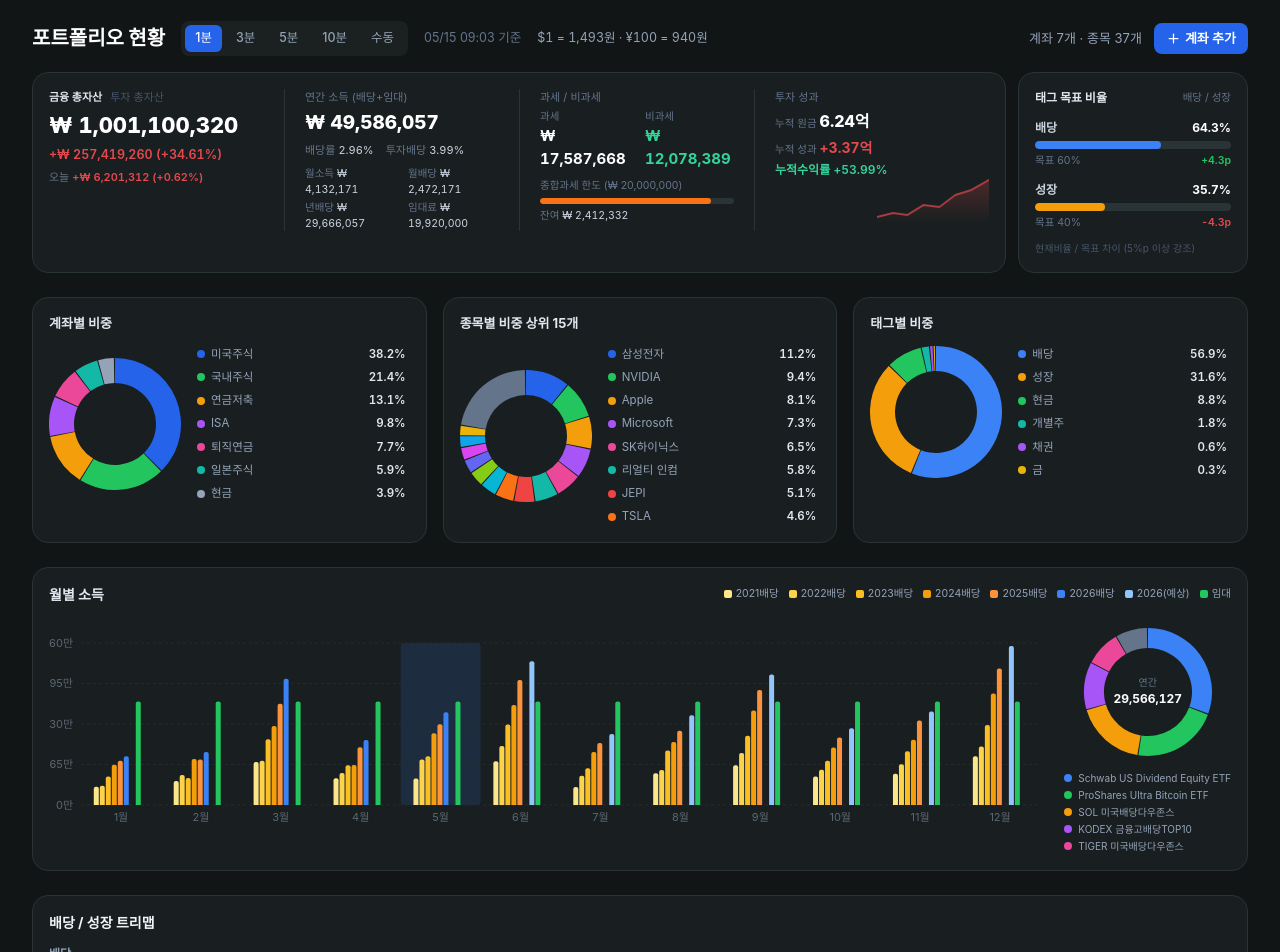
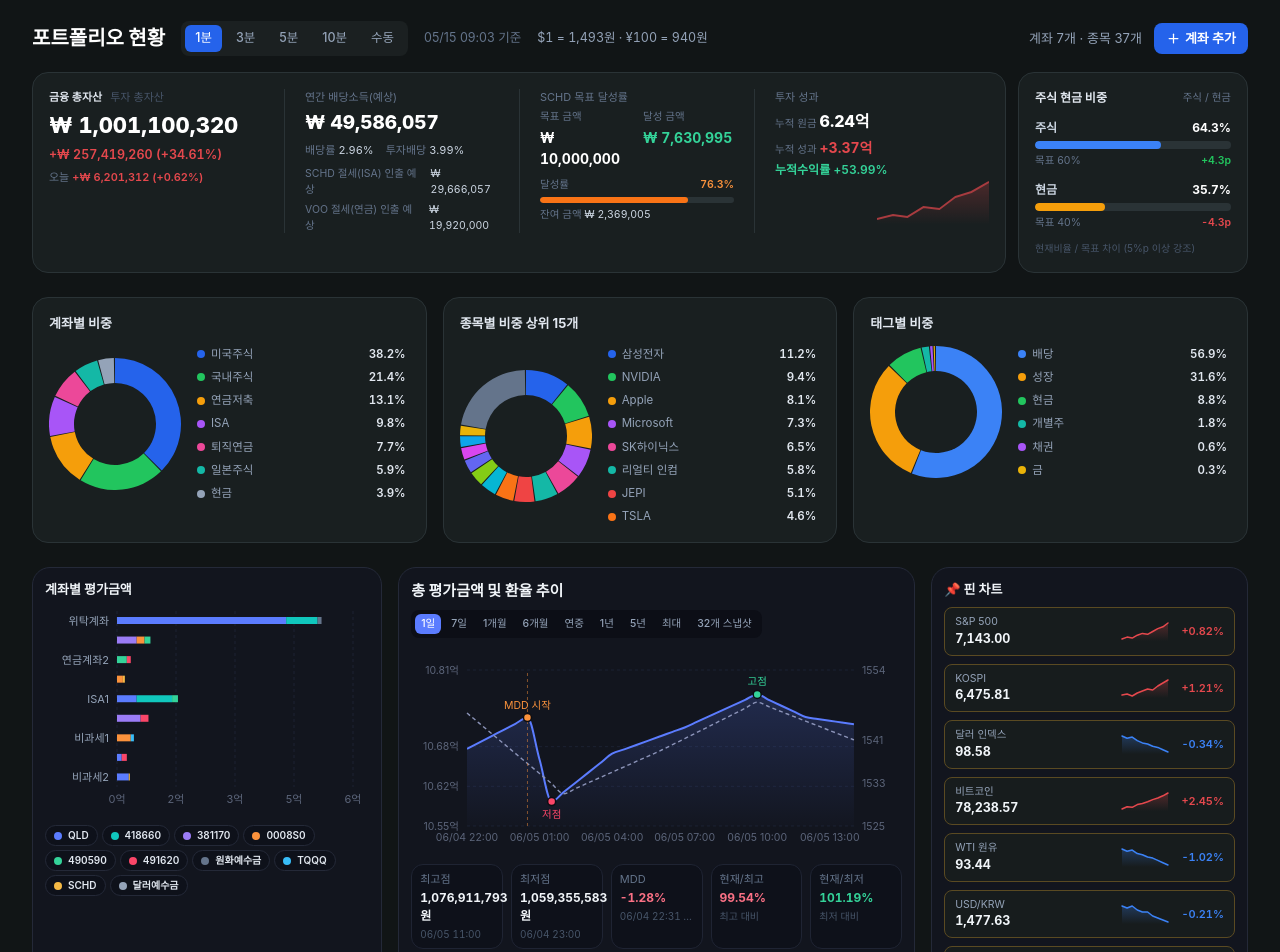
Before and after one commit to cococute88/gorani_vercel, a Next.js app: page /portfolio in a window 1280 px wide. Shown: the part 60-1012 px from the top of the page. Built offline with nearby package versions, Linux system fonts and the light colour scheme; a web font is replaced by a local one.

Commit message:
Remodel portfolio dashboards

```diff
--- a/app/portfolio/page.tsx
+++ b/app/portfolio/page.tsx
@@ -6,10 +6,11 @@ import TopNav from "@/components/TopNav";
 import MiniTickerCard from "@/components/MiniTickerCard";
 import PortfolioSummary from "@/components/PortfolioSummary";
 import DonutChartCard from "@/components/DonutChartCard";
-import MonthlyIncomeChart from "@/components/MonthlyIncomeChart";
 import WatchlistRow from "@/components/WatchlistRow";
 import AssetAccountCards from "@/components/AssetAccountCards";
 import TreemapMock from "@/components/TreemapMock";
+import QldAccountBarChart from "@/components/qld/QldAccountBarChart";
+import QldValueFxChart from "@/components/qld/QldValueFxChart";
 import {
   PIN_TICKERS,
   PERIOD_BUTTONS,
@@ -92,28 +93,32 @@ export default function PortfolioPage() {
           />
         </section>
 
-        {/* 월별 소득 */}
-        <section className="mb-6">
-          <MonthlyIncomeChart theme="dark" />
+        {/* 하단 주요 대시보드: 계좌별 평가금액 / 총 평가금액 및 환율 추이 / 핀 차트 */}
+        <section className="mb-6 grid min-w-0 grid-cols-1 gap-4 overflow-x-hidden xl:grid-cols-[minmax(0,1.05fr)_minmax(0,1.55fr)_minmax(300px,0.95fr)]">
+          <div className="min-w-0">
+            <QldAccountBarChart compact />
+          </div>
+          <div className="min-w-0">
+            <QldValueFxChart compact />
+          </div>
+          <div className="min-w-0 rounded-[18px] border border-[#242938] bg-[#12151e] p-3">
+            <h2 className="mb-2 text-[13px] font-bold text-slate-100">
+              📌 핀 차트
+            </h2>
+            <div className="grid min-w-0 grid-cols-1 gap-2 sm:grid-cols-2 xl:grid-cols-1 2xl:grid-cols-2">
+              {PIN_TICKERS.map((t) => (
+                <MiniTickerCard key={t.name} ticker={t} theme="dark" />
+              ))}
+            </div>
+          </div>
         </section>
 
-        {/* 하단 영역: 트리맵은 본문 폭을 사용하고, 나머지 위젯은 아래에 배치 */}
+        {/* 기존 하단 콘텐츠 */}
         <section className="grid min-w-0 grid-cols-1 gap-5 overflow-x-hidden">
           <div className="min-w-0 w-full max-w-full">
             <TreemapMock />
           </div>
           <div className="flex min-w-0 flex-col gap-5">
-            {/* 핀 차트 */}
-            <div>
-              <h2 className="mb-3 text-[15px] font-bold text-slate-300">
-                📌 핀 차트
-              </h2>
-              <div className="flex gap-2.5 overflow-x-auto pb-1 no-scrollbar">
-                {PIN_TICKERS.map((t) => (
-                  <MiniTickerCard key={t.name} ticker={t} theme="dark" />
-                ))}
-              </div>
-            </div>
             <WatchlistRow theme="dark" />
             <div>
               <h2 className="mb-3 text-[15px] font-bold text-slate-300">
--- a/components/PortfolioSummary.tsx
+++ b/components/PortfolioSummary.tsx
@@ -80,7 +80,9 @@ function TagTargetRow({
 function DarkSummary() {
   const d = PORTFOLIO_SUMMARY_DARK;
   const upStyle = { color: UP };
-  const barStyle = { width: `${d.taxLimitUsedRate}%` };
+  const schdGoal = d.schdGoal;
+  const schdRate = Math.min((schdGoal.achieved / schdGoal.target) * 100, 100);
+  const schdRemaining = Math.max(schdGoal.target - schdGoal.achieved, 0);
   const principalEok = (d.cumPrincipal / 100000000).toFixed(2);
   const label = "text-[11px] text-slate-500";
   const big = "num font-extrabold text-white";
@@ -115,9 +117,9 @@ function DarkSummary() {
             </span>
           </div>
 
-          {/* 2) 연간 소득 */}
+          {/* 2) 연간 배당소득 */}
           <div className="flex flex-col xl:px-5">
-            <span className={label}>연간 소득 (배당+임대)</span>
+            <span className={label}>연간 배당소득(예상)</span>
             <span className={`${big} mt-1 text-[19px]`}>
               {formatWon(d.annualIncome)}
             </span>
@@ -133,65 +135,52 @@ function DarkSummary() {
                 </span>
               </span>
             </div>
-            <div className="mt-2 grid grid-cols-2 gap-x-3 gap-y-0.5 text-[10.5px] text-slate-500">
+            <div className="mt-2 space-y-1 text-[10.5px] text-slate-500">
+              {d.annualDividendWithdrawalEstimates.map((item) => (
+                <div key={item.name} className="flex justify-between gap-3">
+                  <span>{item.name}</span>
+                  <span className="num text-slate-300">
+                    {formatWon(item.value)}
+                  </span>
+                </div>
+              ))}
+            </div>
+          </div>
+
+          {/* 3) SCHD 목표 달성률 */}
+          <div className="flex flex-col xl:px-5">
+            <span className={label}>SCHD 목표 달성률</span>
+            <div className="mt-1 grid grid-cols-2 gap-x-3 gap-y-1 text-[10.5px] text-slate-500">
               <span>
-                월소득{" "}
-                <span className="num text-slate-300">
-                  {formatWon(d.monthlyIncome)}
+                목표 금액
+                <span className="num mt-0.5 block text-[14px] font-bold text-white">
+                  {formatWon(schdGoal.target)}
                 </span>
               </span>
               <span>
-                월배당{" "}
-                <span className="num text-slate-300">
-                  {formatWon(d.monthlyDividend)}
-                </span>
-              </span>
-              <span>
-                년배당{" "}
-                <span className="num text-slate-300">
-                  {formatWon(d.yearlyDividend)}
-                </span>
-              </span>
-              <span>
-                임대료{" "}
-                <span className="num text-slate-300">
-                  {formatWon(d.rentIncome)}
+                달성 금액
+                <span className="num mt-0.5 block text-[14px] font-bold text-emerald-400">
+                  {formatWon(schdGoal.achieved)}
                 </span>
               </span>
             </div>
-          </div>
-
-          {/* 3) 과세 / 비과세 */}
-          <div className="flex flex-col xl:px-5">
-            <span className={label}>과세 / 비과세</span>
-            <div className="mt-1 flex gap-4">
-              <div>
-                <div className="text-[10.5px] text-slate-500">과세</div>
-                <div className="num text-[15px] font-bold text-white">
-                  {formatWon(d.taxable)}
-                </div>
-              </div>
-              <div>
-                <div className="text-[10.5px] text-slate-500">비과세</div>
-                <div className="num text-[15px] font-bold text-emerald-400">
-                  {formatWon(d.nonTaxable)}
-                </div>
-              </div>
-            </div>
             <div className="mt-2">
-              <div className="mb-1 text-[10.5px] text-slate-500">
-                종합과세 한도 (₩ 20,000,000)
+              <div className="mb-1 flex justify-between text-[10.5px] text-slate-500">
+                <span>달성률</span>
+                <span className="num font-semibold text-orange-400">
+                  {schdRate.toFixed(1)}%
+                </span>
               </div>
               <div className="h-1.5 w-full overflow-hidden rounded-full bg-[#2a3336]">
                 <div
                   className="h-full rounded-full bg-orange-500"
-                  style={barStyle}
+                  style={{ width: `${schdRate}%` }}
                 />
               </div>
               <div className="mt-1 text-[10.5px] text-slate-500">
-                잔여{" "}
+                잔여 금액{" "}
                 <span className="num text-slate-300">
-                  {formatWon(d.taxLimitRemaining)}
+                  {formatWon(schdRemaining)}
                 </span>
               </div>
             </div>
@@ -224,25 +213,25 @@ function DarkSummary() {
         </div>
       </div>
 
-      {/* 오른쪽 태그 목표 비율 카드 */}
+      {/* 오른쪽 주식 현금 비중 카드 */}
       <div className="w-full rounded-2xl border border-[#2a3336] bg-[#191f20] p-4 xl:w-[230px]">
         <div className="mb-3 flex items-center justify-between">
           <span className="text-[12px] font-bold text-slate-200">
-            태그 목표 비율
+            주식 현금 비중
           </span>
-          <span className="text-[10.5px] text-slate-500">배당 / 성장</span>
+          <span className="text-[10.5px] text-slate-500">주식 / 현금</span>
         </div>
         <TagTargetRow
-          name="배당"
-          current={d.tagTargets[0].current}
-          target={d.tagTargets[0].target}
+          name={d.stockCashTargets[0].name}
+          current={d.stockCashTargets[0].current}
+          target={d.stockCashTargets[0].target}
           color="#3b82f6"
         />
         <div className="mt-3">
           <TagTargetRow
-            name="성장"
-            current={d.tagTargets[1].current}
-            target={d.tagTargets[1].target}
+            name={d.stockCashTargets[1].name}
+            current={d.stockCashTargets[1].current}
+            target={d.stockCashTargets[1].target}
             color="#f59e0b"
           />
         </div>
--- a/components/qld/QldAccountBarChart.tsx
+++ b/components/qld/QldAccountBarChart.tsx
@@ -48,15 +48,15 @@ function AccountTooltip({ active, payload, label }: TooltipProps<number, string>
 const fmtXAxis = (v: number) => `${Math.round(v / 100_000_000)}억`;
 
 // 스크린샷 2: 계좌별 평가금액 (종목별 색상 stacked horizontal bar) + 종목 legend chip
-export default function QldAccountBarChart() {
+export default function QldAccountBarChart({ compact = false }: { compact?: boolean } = {}) {
   const keys = QLD_ACCOUNT_STACK_KEYS;
   const lastKey = keys[keys.length - 1].key;
 
   return (
-    <div className="flex h-full flex-col rounded-[18px] border border-[#242938] bg-[#12151e] p-5">
-      <div className="mb-3 text-[15px] font-bold text-slate-100">계좌별 평가금액</div>
+    <div className={`flex h-full flex-col rounded-[18px] border border-[#242938] bg-[#12151e] ${compact ? "p-3" : "p-5"}`}>
+      <div className={`${compact ? "mb-2 text-[13px]" : "mb-3 text-[15px]"} font-bold text-slate-100`}>계좌별 평가금액</div>
 
-      <div className="h-[300px] w-full">
+      <div className={`${compact ? "h-[210px]" : "h-[300px]"} w-full`}>
         <ResponsiveContainer width="100%" height="100%">
           <BarChart data={QLD_ACCOUNT_ROWS} layout="vertical" margin={chartMargin} barCategoryGap={6}>
             <CartesianGrid strokeDasharray="3 3" stroke="#1c2233" horizontal={false} />
@@ -94,13 +94,13 @@ export default function QldAccountBarChart() {
         </ResponsiveContainer>
       </div>
 
-      <div className="mt-4 flex flex-wrap gap-1.5">
+      <div className={`${compact ? "mt-2 gap-1" : "mt-4 gap-1.5"} flex flex-wrap`}>
         {keys.map((k) => {
           const dot = { backgroundColor: k.color };
           return (
             <span
               key={k.key}
-              className="inline-flex items-center gap-1.5 rounded-full border border-[#242938] bg-[#0e111a] px-2.5 py-1 text-[11px] text-slate-300"
+              className={`inline-flex items-center gap-1.5 rounded-full border border-[#242938] bg-[#0e111a] ${compact ? "px-2 py-0.5 text-[10px]" : "px-2.5 py-1 text-[11px]"} text-slate-300`}
             >
               <span className="h-2 w-2 rounded-full" style={dot} />
               <span className="font-semibold text-slate-200">{k.label}</span>
--- a/components/qld/QldDashboardPage.tsx
+++ b/components/qld/QldDashboardPage.tsx
@@ -1,11 +1,8 @@
 "use client";
 
 import TopNav from "@/components/TopNav";
-import QldAssetSummaryCard from "@/components/qld/QldAssetSummaryCard";
-import QldValueFxChart from "@/components/qld/QldValueFxChart";
 import QldAccountBarChart from "@/components/qld/QldAccountBarChart";
 import QldMonthlyDividendChart from "@/components/qld/QldMonthlyDividendChart";
-import QldHoldingsRankTable from "@/components/qld/QldHoldingsRankTable";
 
 // QLD 대시보드 메인 조립. qld.kr 느낌의 다크 대시보드를 MOCK 데이터로 재현.
 export default function QldDashboardPage() {
@@ -17,26 +14,22 @@ export default function QldDashboardPage() {
           <div>
             <h1 className="text-[20px] font-extrabold text-white">QLD 대시보드</h1>
             <p className="mt-0.5 text-[12.5px] text-slate-500">
-              현재 총 자산과 전일 변동을 확인하는 QLD 포트폴리오 대시보드
+              QLD 전용 계좌·배당 흐름을 확인하는 대시보드
             </p>
           </div>
         </div>
 
-        {/* 1행: 총 평가금액 / 자산 구성 + 평가금액·환율 추이 */}
-        <section className="grid grid-cols-1 gap-4 xl:grid-cols-[minmax(0,5fr)_minmax(0,7fr)]">
-          <QldAssetSummaryCard />
-          <QldValueFxChart />
+        <section className="mb-4 rounded-[18px] border border-[#242938] bg-[#12151e] p-5">
+          <div className="text-[14px] font-bold text-slate-100">QLD 전용 콘텐츠</div>
+          <p className="mt-1 text-[12.5px] text-slate-500">
+            총 평가금액, 총 평가금액 및 환율 추이, 종목 랭킹은 포트폴리오 관리 페이지 최하단으로 이동했습니다.
+          </p>
         </section>
 
-        {/* 2행: 계좌별 평가금액 + 월간 배당금 */}
-        <section className="mt-4 grid grid-cols-1 gap-4 lg:grid-cols-2">
+        {/* QLD 전용 잔여 콘텐츠: 계좌별 평가금액 + 월간 배당금 */}
+        <section className="grid grid-cols-1 gap-4 lg:grid-cols-2">
           <QldAccountBarChart />
           <QldMonthlyDividendChart />
-        </section>
-
-        {/* 3행: 종목 랭킹 테이블 (전체폭) */}
-        <section className="mt-4">
-          <QldHoldingsRankTable />
         </section>
       </main>
     </div>
--- a/components/qld/QldValueFxChart.tsx
+++ b/components/qld/QldValueFxChart.tsx
@@ -57,7 +57,7 @@ function ChartTooltip({ active, payload, label }: TooltipProps<number, string>)
 }
 
 // 스크린샷 1 오른쪽 카드: 평가금액 area/line + 환율 line 복합 차트 + 기간 버튼 + annotation + 요약
-export default function QldValueFxChart() {
+export default function QldValueFxChart({ compact = false }: { compact?: boolean } = {}) {
   const [period, setPeriod] = useState<string>("1일");
   const data = QLD_VALUE_FX_SERIES;
   const s = QLD_SUMMARY;
@@ -79,8 +79,8 @@ export default function QldValueFxChart() {
   ];
 
   return (
-    <div className="flex h-full flex-col rounded-[18px] border border-[#242938] bg-[#12151e] p-5">
-      <div className="mb-3 flex flex-wrap items-center justify-between gap-2">
+    <div className={`flex h-full flex-col rounded-[18px] border border-[#242938] bg-[#12151e] ${compact ? "p-3" : "p-5"}`}>
+      <div className={`${compact ? "mb-2" : "mb-3"} flex flex-wrap items-center justify-between gap-2`}>
         <span className="text-[15px] font-bold text-slate-100">총 평가금액 및 환율 추이</span>
         <div className="flex flex-wrap items-center gap-1 rounded-lg bg-[#0c0e16] p-1">
           {QLD_PERIOD_BUTTONS.map((p) => {
@@ -92,7 +92,7 @@ export default function QldValueFxChart() {
               <button
                 key={p}
                 onClick={() => setPeriod(p)}
-                className={`rounded-md px-2 py-1 text-[11.5px] font-medium transition-colors ${btnCls}`}
+                className={`rounded-md ${compact ? "px-1.5 py-0.5 text-[10.5px]" : "px-2 py-1 text-[11.5px]"} font-medium transition-colors ${btnCls}`}
               >
                 {p}
               </button>
@@ -101,7 +101,7 @@ export default function QldValueFxChart() {
         </div>
       </div>
 
-      <div className="h-[300px] w-full">
+      <div className={`${compact ? "h-[210px]" : "h-[300px]"} w-full`}>
         <ResponsiveContainer width="100%" height="100%">
           <ComposedChart data={data} margin={chartMargin}>
             <defs>
@@ -176,14 +176,14 @@ export default function QldValueFxChart() {
         </ResponsiveContainer>
       </div>
 
-      <div className="mt-4 grid grid-cols-2 gap-2 sm:grid-cols-3 lg:grid-cols-5">
+      <div className={`${compact ? "mt-2" : "mt-4"} grid grid-cols-2 gap-2 sm:grid-cols-3 lg:grid-cols-5`}>
         {summaryCards.map((c) => {
           const toneCls =
             c.tone === "up" ? "text-emerald-400" : c.tone === "down" ? "text-rose-400" : "text-slate-100";
           return (
-            <div key={c.label} className="rounded-xl border border-[#1f2433] bg-[#0e111a] px-3 py-2.5">
+            <div key={c.label} className={`rounded-xl border border-[#1f2433] bg-[#0e111a] ${compact ? "px-2 py-1.5" : "px-3 py-2.5"}`}>
               <div className="text-[11px] text-slate-500">{c.label}</div>
-              <div className={`num mt-0.5 text-[14px] font-bold ${toneCls}`}>{c.value}</div>
+              <div className={`num mt-0.5 ${compact ? "text-[12px]" : "text-[14px]"} font-bold ${toneCls}`}>{c.value}</div>
               {c.sub && <div className="num mt-0.5 truncate text-[10px] text-slate-600">{c.sub}</div>}
             </div>
           );
--- a/lib/mockData.ts
+++ b/lib/mockData.ts
@@ -129,6 +129,18 @@ export const PORTFOLIO_SUMMARY_DARK = {
   nonTaxable: 12078389,
   taxLimitRemaining: 2412332,
   taxLimitUsedRate: 88,
+  annualDividendWithdrawalEstimates: [
+    { name: "SCHD 절세(ISA) 인출 예상", value: 29666057 },
+    { name: "VOO 절세(연금) 인출 예상", value: 19920000 },
+  ],
+  schdGoal: {
+    target: 10000000,
+    achieved: 7630995,
+  },
+  stockCashTargets: [
+    { name: "주식", current: 64.3, target: 60 },
+    { name: "현금", current: 35.7, target: 40 },
+  ],
   cumPrincipal: 624000000,
   cumPerformance: 337000000,
   cumReturnRate: 53.99,
```
Also changed, not shown: components/portfolio/PortfolioPage.tsx (+19 -0 lines).
